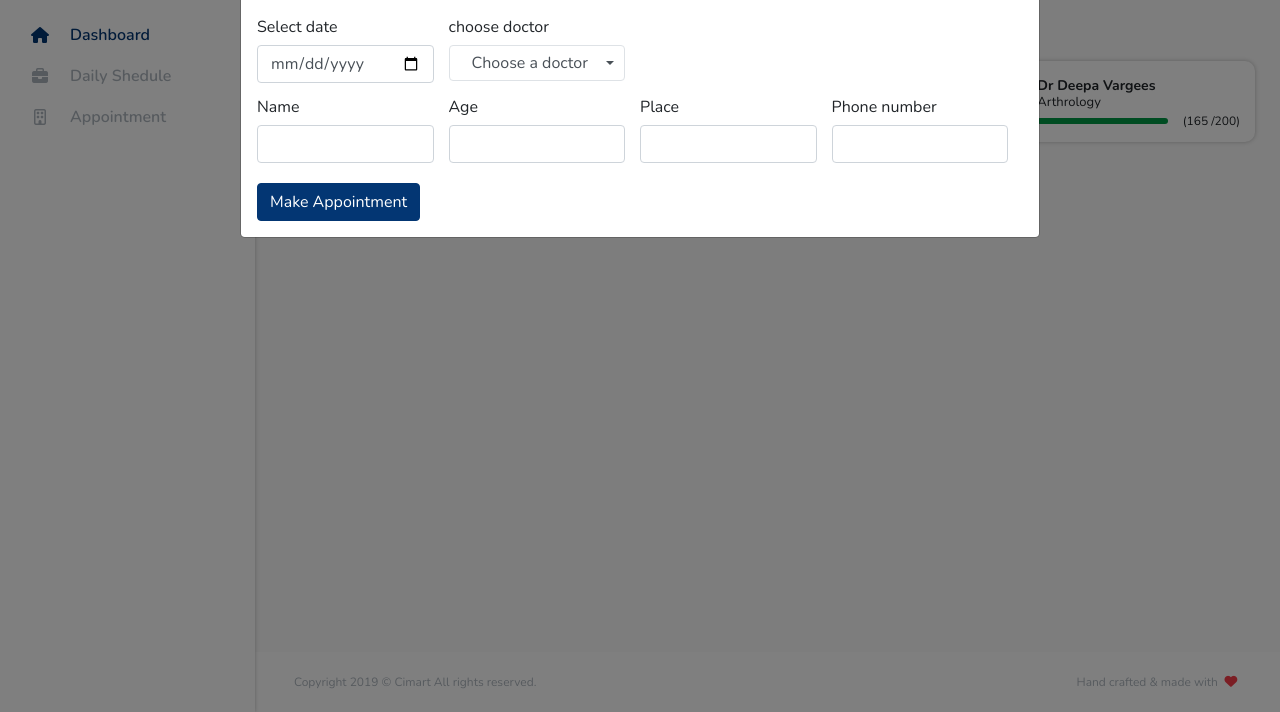
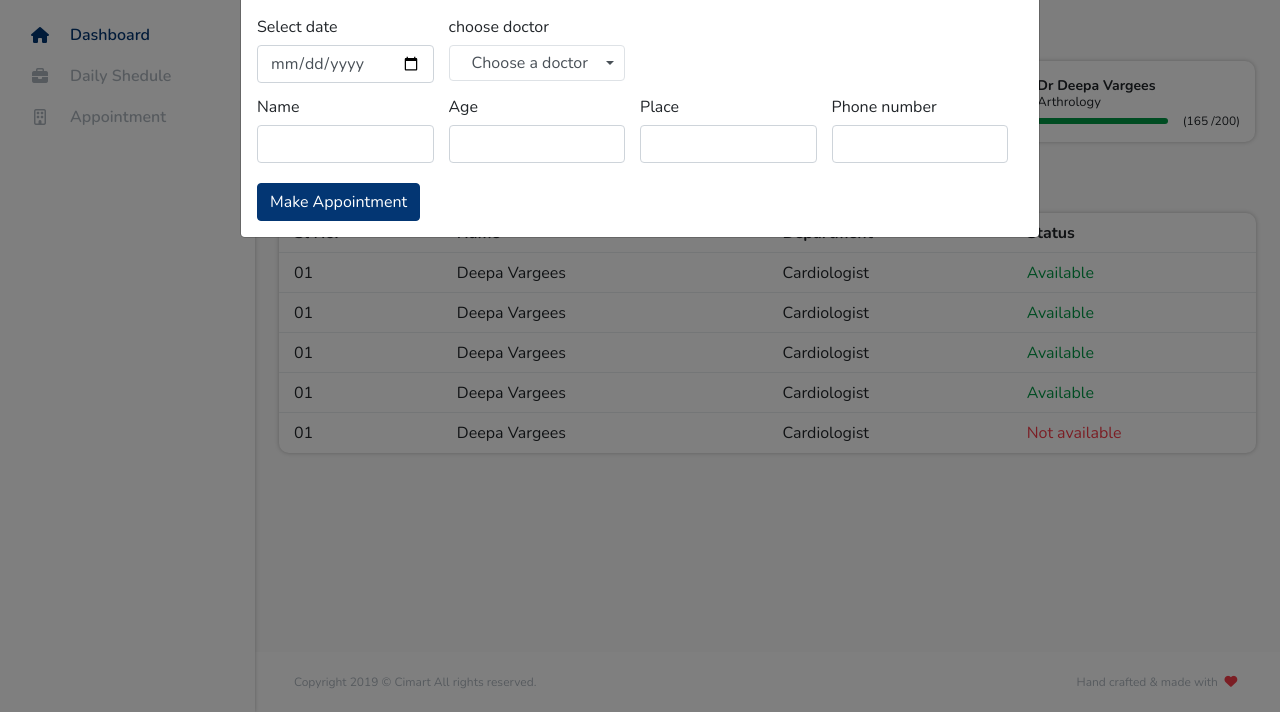
Before and after one commit to Alexbaby/HMS-hospital-management-system-, a plain HTML site: page pages/index.html in a window 1280 px wide. Shown: the part 88-800 px from the top of the page. Drawn offline with nearby package versions, Linux system fonts and the light colour scheme.

Commit message:
added the change

```diff
--- a/css/main.css
+++ b/css/main.css
@@ -360,6 +360,38 @@ body {
 
 .modal-body .form-group label {
   margin-bottom: 10px;
+}
+
+.table {
+  min-width: 100%;
+  min-height: 100px;
+  background: #fff;
+  -webkit-box-shadow: 0px 0px 4px rgba(0, 0, 0, 0.25);
+          box-shadow: 0px 0px 4px rgba(0, 0, 0, 0.25);
+  border-radius: 10px;
+}
+
+.table__head, .table__item {
+  width: 100%;
+  min-height: 40px;
+  display: -webkit-box;
+  display: -ms-flexbox;
+  display: flex;
+  -webkit-box-align: center;
+      -ms-flex-align: center;
+          align-items: center;
+  -webkit-box-pack: start;
+      -ms-flex-pack: start;
+          justify-content: flex-start;
+  border-bottom: 1px solid #e9ecef;
+}
+
+.table__head {
+  font-weight: 700;
+}
+
+.table__item:last-child {
+  border: none !important;
 }
 
 .progress-card-container {
@@ -967,6 +999,15 @@ body {
   }
 }
 
+@media (max-width: 575px) {
+  .table__head {
+    display: none;
+  }
+  .table__item {
+    padding-top: 20px;
+  }
+}
+
 @media (max-width: 500px) {
   .top-bar__control-button {
     margin-left: 0px !important;
--- a/pages/index.html
+++ b/pages/index.html
@@ -91,6 +91,7 @@
                     <!-- Dashboard Page -->
                     <div class="container-fluid p-4">
                         <label for="" class="content-title">Today's Status</label>
+
                         <!-- progress bar container -->
                         <div class="row pr-3 mb-3">
                             <div class="col-xl-3 col-md-4 col-sm-6 col-12 progress-card-container">
@@ -143,7 +144,50 @@
                             </div>
                         </div>
                         <!-- progress bar container ends -->
+
                         <label for="" class="content-title">Total Available Doctors</label>
+                        <!-- total doctor table -->
+
+                        <div class="table">
+                            <div class="table__head">
+                                <div class="col-2 pr-0">Sl No.</div>
+                                <div class="col-4">Name</div>
+                                <div class="col-3">Department</div>
+                                <div class="col-3">Status</div>
+                            </div>
+                            <div class="table__item flex-wrap">
+                                <div class="col-sm-2 d-sm-block d-none pr-0">01</div>
+                                <div class="col-sm-4 col-12 mb-3 mb-sm-0"><span class="d-inline-block d-sm-none w-50">Name:</span> Deepa Vargees</div>
+                                <div class="col-sm-3 col-12 mb-3 mb-sm-0"><span class="d-inline-block d-sm-none w-50">Dept:</span>Cardiologist</div>
+                                <div class="col-sm-3 col-12 mb-3 mb-sm-0"><span class="d-inline-block d-sm-none w-50">status:</span><span class="text-success">Available</span></div>
+                            </div>
+                            <div class="table__item flex-wrap">
+                                <div class="col-sm-2 d-sm-block d-none pr-0">01</div>
+                                <div class="col-sm-4 col-12 mb-3 mb-sm-0"><span class="d-inline-block d-sm-none w-50">Name:</span> Deepa Vargees</div>
+                                <div class="col-sm-3 col-12 mb-3 mb-sm-0"><span class="d-inline-block d-sm-none w-50">Dept:</span>Cardiologist</div>
+                                <div class="col-sm-3 col-12 mb-3 mb-sm-0"><span class="d-inline-block d-sm-none w-50">status:</span><span class="text-success">Available</span></div>
+                            </div>
+                            <div class="table__item flex-wrap">
+                                <div class="col-sm-2 d-sm-block d-none pr-0">01</div>
+                                <div class="col-sm-4 col-12 mb-3 mb-sm-0"><span class="d-inline-block d-sm-none w-50">Name:</span> Deepa Vargees</div>
+                                <div class="col-sm-3 col-12 mb-3 mb-sm-0"><span class="d-inline-block d-sm-none w-50">Dept:</span>Cardiologist</div>
+                                <div class="col-sm-3 col-12 mb-3 mb-sm-0"><span class="d-inline-block d-sm-none w-50">status:</span><span class="text-success">Available</span></div>
+                            </div>
+                            <div class="table__item flex-wrap">
+                                <div class="col-sm-2 d-sm-block d-none pr-0">01</div>
+                                <div class="col-sm-4 col-12 mb-3 mb-sm-0"><span class="d-inline-block d-sm-none w-50">Name:</span> Deepa Vargees</div>
+                                <div class="col-sm-3 col-12 mb-3 mb-sm-0"><span class="d-inline-block d-sm-none w-50">Dept:</span>Cardiologist</div>
+                                <div class="col-sm-3 col-12 mb-3 mb-sm-0"><span class="d-inline-block d-sm-none w-50">status:</span><span class="text-success">Available</span></div>
+                            </div>
+                            <div class="table__item flex-wrap">
+                                <div class="col-sm-2 d-sm-block d-none pr-0">01</div>
+                                <div class="col-sm-4 col-12 mb-3 mb-sm-0"><span class="d-inline-block d-sm-none w-50">Name:</span> Deepa Vargees</div>
+                                <div class="col-sm-3 col-12 mb-3 mb-sm-0"><span class="d-inline-block d-sm-none w-50">Dept:</span>Cardiologist</div>
+                                <div class="col-sm-3 col-12 mb-3 mb-sm-0"><span class="d-inline-block d-sm-none w-50">status:</span><span class="text-danger">Not available</span></div>
+                            </div>
+                        </div>
+
+                        <!-- total doctor table Ends -->
                     </div>
                     <!-- Dashboard Page -->
                     <div class="spacer"></div>
```
Also changed, not shown: 1 other file.
